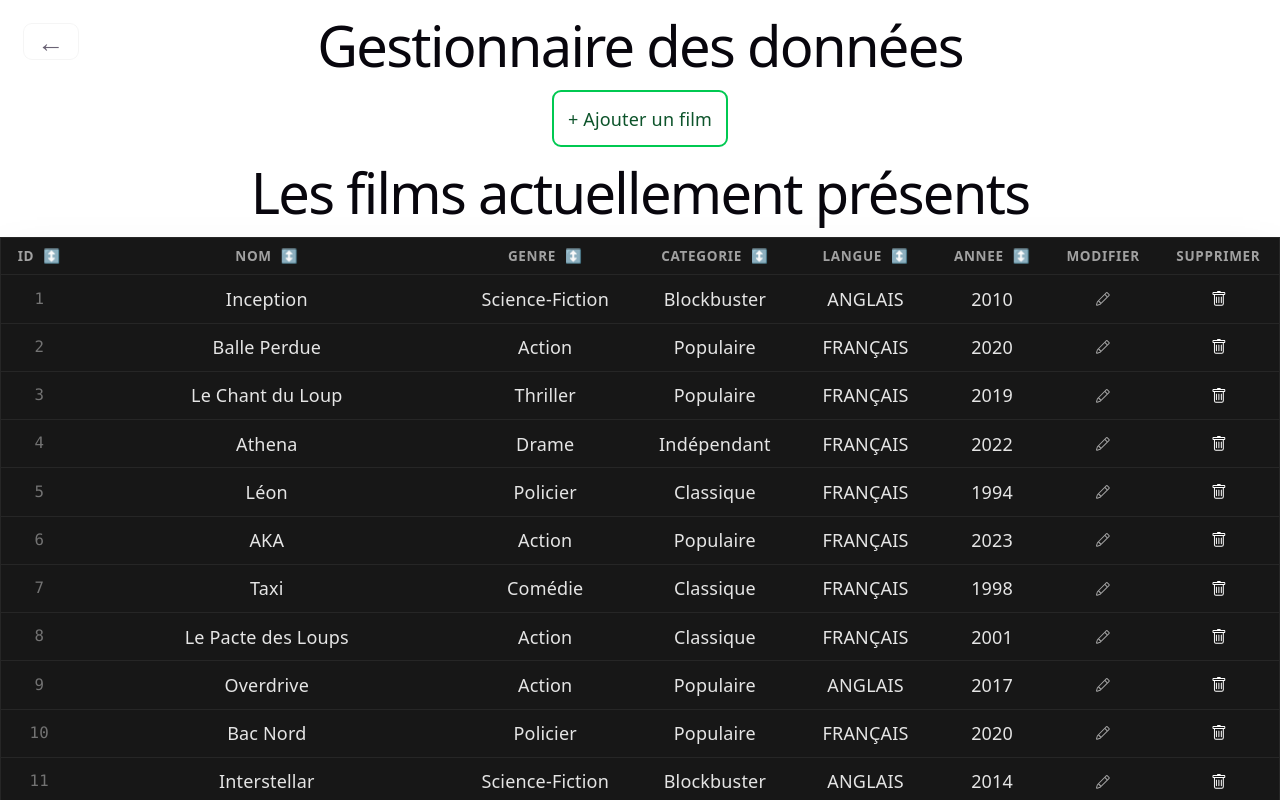
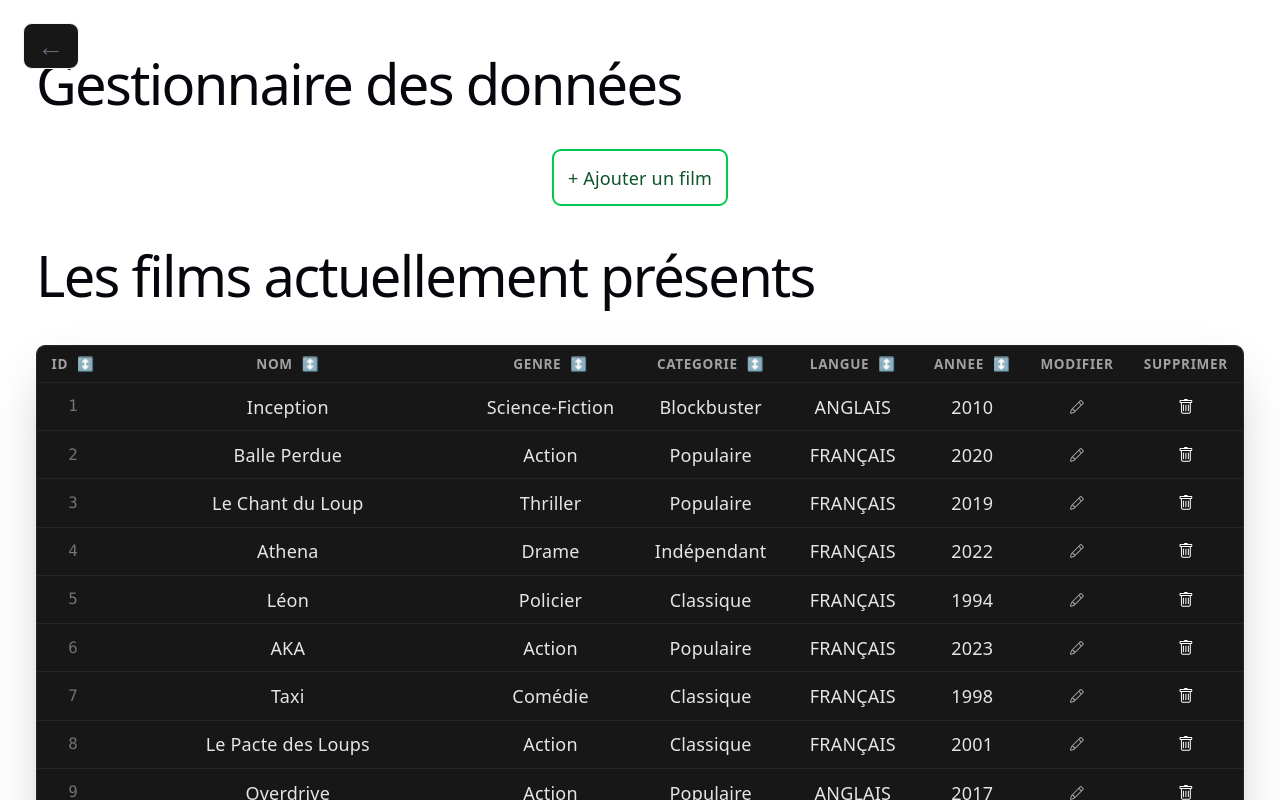
Before and after one commit to Czecevic/streaming_project, a React (Vite) app: page /admin in a window 1280 px wide. Shown: the top 800 px of the page. Built offline with nearby package versions, Linux system fonts and the light colour scheme.

Commit message:
push readme

```diff
--- a/index.html
+++ b/index.html
@@ -3,7 +3,7 @@
   <head>
     <meta charset="UTF-8" />
     <link rel="icon" type="image/svg+xml" href="/favicon.svg" />
-    <meta name="viewport" content="width=device-width, initial-scale=1.0" />
+    <meta name="description" content="width=device-width, initial-scale=1.0" />
     <title>streaming_project</title>
   </head>
   <body>
--- a/src/components/InputChangeMovie.tsx
+++ b/src/components/InputChangeMovie.tsx
@@ -31,6 +31,7 @@ export const InputChangeMovie = ({
       ) : (
         <input
           value={valueTheme}
+          name="changeMovie"
           type={keyTheme === "annee" ? "number" : "text"}
           className={`bg-neutral-800 border border-neutral-700 rounded px-2 py-1 text-sm text-white focus:outline-none focus:border-indigo-500 w-full`}
           onChange={(e) =>
--- a/src/components/NavBar.tsx
+++ b/src/components/NavBar.tsx
@@ -5,13 +5,13 @@ import { SearchBar } from "./SearchBar";
 
 export const NavBar = ({ movies, setTapInput, setSelectedGenre }: NavProps) => {
   return (
-    <div className="flex items-center gap-5 justify-between px-6 py-4">
+    <div className="flex flex-col sm:flex-row items-center gap-5 justify-between px-6 py-4">
       <a href="/">
         <button className="text-sm font-medium text-neutral-300 hover:text-white px-4 py-2 rounded-lg transition-all duration-200 border bg-neutral-900 border-neutral-800">
           Logo
         </button>
       </a>
-      <div className="flex-1 max-w-xl bg-neutral-800 border border-neutral-700 rounded-full px-4 py-2 flex items-center gap-3">
+      <div className="flex-1 max-w-xl w-full bg-neutral-800 border border-neutral-700 rounded-full px-4 py-2 flex items-center gap-3">
         <div className="text-neutral-400 text-lg">
           <Loupe />
         </div>
--- a/src/components/SearchBar.tsx
+++ b/src/components/SearchBar.tsx
@@ -9,6 +9,7 @@ export const SearchBar = ({
     <input
       type="text"
       placeholder="Rechercher un film..."
+      name="searchBar"
       className="w-full bg-transparent text-sm text-neutral-200 placeholder-neutral-500 focus:outline-none"
       onChange={(e) => setTapInput(e.target.value)}
     />
--- a/src/pages/AdminPage.tsx
+++ b/src/pages/AdminPage.tsx
@@ -20,19 +20,27 @@ export const AdminPage = () => {
     localStorage.setItem("films", JSON.stringify(sortedMovies));
     setSortDirection(sortDirection === "asc" ? "desc" : "asc");
   };
+
   return (
-    <div>
+    <div className="px-4 sm:px-6 lg:px-8 py-4">
       <div className="mt-16 sm:mt-0">
         <a href="/">
-          <button className=" fixed border border-neutral-100 rounded-lg top-5 left-5 text-2xl px-3">
+          <button className="fixed border border-neutral-100 rounded-lg top-5 left-5 text-xl sm:text-2xl px-2.5 sm:px-3 py-1 z-10 bg-neutral-900">
             &#8592;
           </button>
         </a>
-        <h1>Gestionnaire des données</h1>
+        <h1 className="text-xl sm:text-2xl lg:text-3xl font-bold text-center sm:text-left">
+          Gestionnaire des données
+        </h1>
         <CreateMovie movies={movies} setMovies={setMovies} />
-        <h1>Les films actuellement présents</h1>
+        <h1 className="text-lg sm:text-xl lg:text-2xl font-bold text-center sm:text-left mt-6 mb-3">
+          Les films actuellement présents
+        </h1>
       </div>
-      <table className="w-full overflow-x-auto bg-neutral-900 border border-neutral-800 rounded-lg shadow-2xl">
+
+      {/* Wrapper avec scroll horizontal pour les petits écrans */}
+      <div className="w-full overflow-x-auto rounded-lg shadow-2xl border border-neutral-800">
+        <table className="w-full min-w-2xl bg-neutral-900">
           <thead>
             <tr className="border-b border-neutral-800 bg-neutral-900">
               {keyMovie.map((th) => {
@@ -41,12 +49,15 @@ export const AdminPage = () => {
                   <th
                     key={th}
                     scope="col"
-                  className="px-3 py-2 text-xs font-bold text-neutral-400 uppercase tracking-wider justify-items-center"
+                    className="px-2 sm:px-3 py-2 text-sm sm:text-xs font-bold text-neutral-400 uppercase tracking-wider text-center"
                   >
-                  <div className="flex items-center gap-2">
+                    <div className="flex items-center justify-center gap-1 sm:gap-2 whitespace-nowrap">
                       <span>{th}</span>
                       {isSortable && (
-                      <button onClick={() => handleSort(th as keyof filmProps)}>
+                        <button
+                          onClick={() => handleSort(th as keyof filmProps)}
+                          className="shrink-0"
+                        >
                           ↕️
                         </button>
                       )}
@@ -59,5 +70,6 @@ export const AdminPage = () => {
           <MovieAdminTable movies={movies} setMovies={setMovies} />
         </table>
       </div>
+    </div>
   );
 };
```
Also changed, not shown: 1 other file (tests, documents, lock files or other folders). Lines whose indentation alone changed are shown as unchanged.
